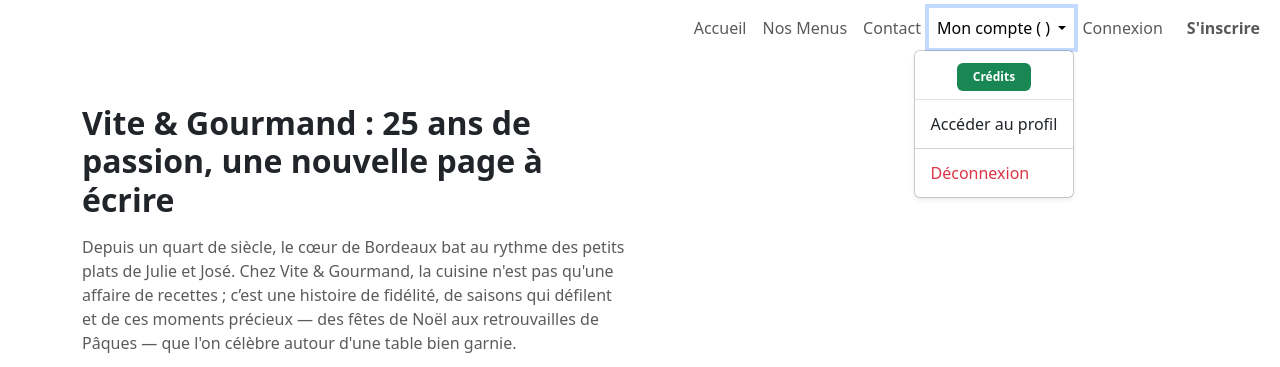
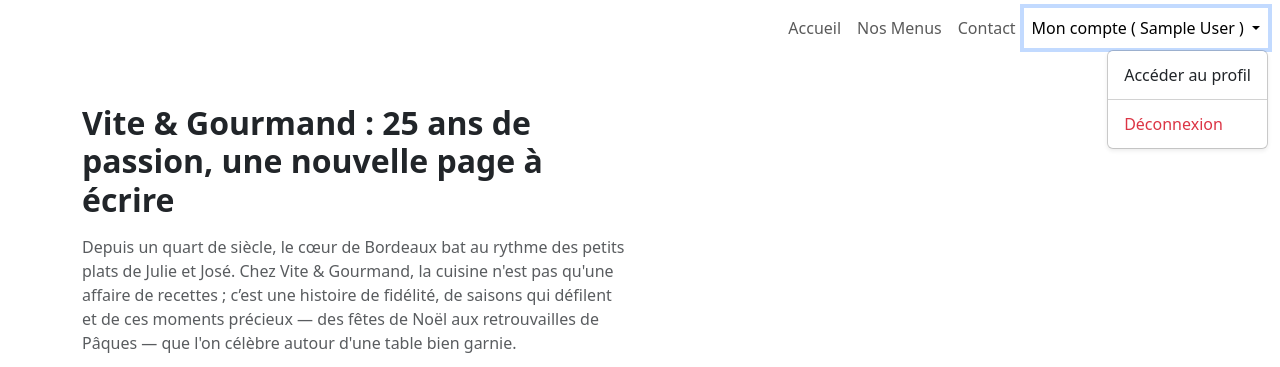
Before and after one commit to NKO971/VITEGourmand, a PHP site: page /index.php in a window 1280 px wide, after a click that opens the changed part. Shown: the top 367 px of the page. Run offline with PHP 8.4, Linux system fonts and the light colour scheme; the visitor is signed in with stand-in values (Sample User, id 1).

Commit message:
feat: dynamisation du header pour la gestion des sessions utilisateurs
- Remplacement des commentaires HTML par des conditions PHP actives (if/else)
- Gestion de l'affichage asymétrique entre utilisateur connecté et simple visiteur
- Nettoyage et sécurisation des liens de navigation vers le contrôleur via index.php

```diff
--- a/app/views/includes/footer.php
+++ b/app/views/includes/footer.php
@@ -1,7 +1,6 @@
 <footer>
     <div class="container-fluid">
         <div class="row">
-            <!-- Liste des horraires -->
             <div class="col-xl text-center">
                 <h5 class="horaires">Horaires d'ouverture</h5>
                 <p class="horaires">Lundi: Fermé<br>
@@ -18,5 +17,4 @@
     </div>
 </footer>
 </body>
-
 </html>
--- a/app/views/includes/header.php
+++ b/app/views/includes/header.php
@@ -41,35 +41,29 @@
                     <a class="nav-link" href="/VITEGourmand/public/?page=menus">Nos Menus</a>
                     <a class="nav-link" href="/VITEGourmand/public/?page=contact">Contact</a>
 
-                    <!--  if (isset($_SESSION['user_id'])):  -->
+                    <?php if (isset($_SESSION['user_id'])): ?>
 
                         <div class="nav-item dropdown">
                             <a class="nav-link dropdown-toggle btn-mon-compte" href="#" id="navbarDropdown" role="button" data-bs-toggle="dropdown" aria-expanded="false">
                                 Mon compte (
-                                     <!-- echo htmlspecialchars($_SESSION['pseudo']);  -->
+                                     <?= htmlspecialchars($_SESSION['prenom'] ?? $_SESSION['email'] ?? 'Utilisateur'); ?>
                                     )
                             </a>
                             <ul class="dropdown-menu dropdown-menu-end shadow-sm" aria-labelledby="navbarDropdown">
-                                <li class="dropdown-item-text text-center border-bottom pb-2 mb-2">
-                                    <span class="badge bg-success py-2 px-3">
-
-                                      Crédits</span>
-                                </li>
                                 <li><a class="dropdown-item" href="/VITEGourmand/public/?page=profile">Accéder au profil</a></li>
                                 <li><hr class="dropdown-divider"></li>
-                                <li><a class="dropdown-item text-danger" href="../app/controllers/logout_controller.php">Déconnexion</a></li>
+                                <li><a class="dropdown-item text-danger" href="/VITEGourmand/public/?page=deconnexion">Déconnexion</a></li>
                             </ul>
                         </div>
 
-                    <!-- php else:  -->
+                    <?php else: ?>
 
                         <a class="nav-link" href="/VITEGourmand/public/?page=connexion">Connexion</a>
+                        <a class="nav-link btn btn-primary fw-bold ms-2" href="index.php?page=inscription">S'inscrire</a>
 
-                    <!-- php endif; -->
-
-                   <a class="nav-link btn btn-primary fw-bold ms-2" href="index.php?page=inscription">S'inscrire</a>
+                    <?php endif; ?>
+                </div>
             </div>
         </div>
     </nav>
 </header>
-<body>
```
